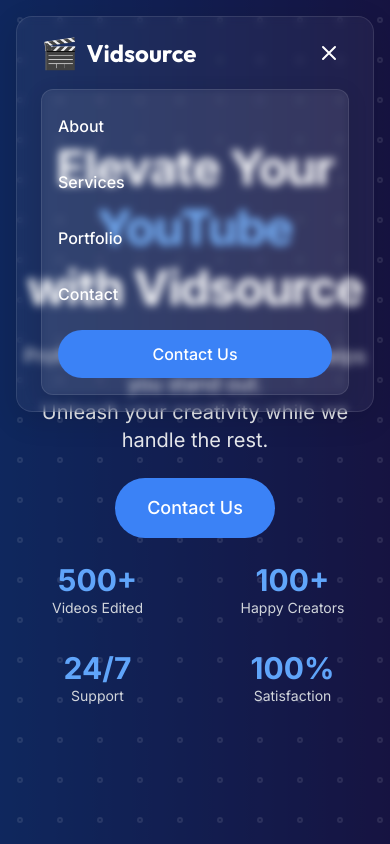
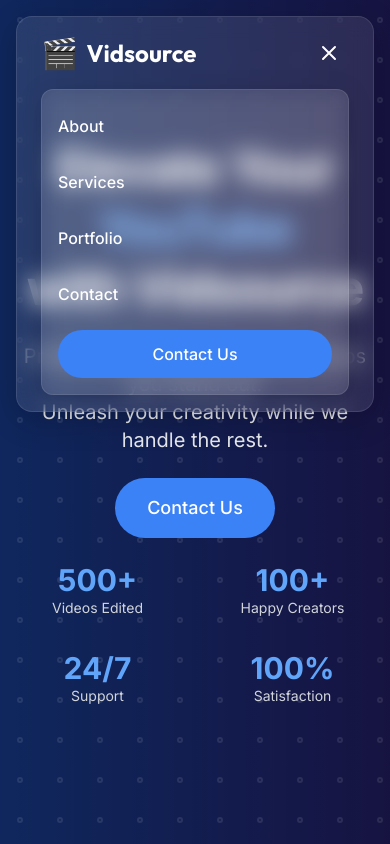
Before and after one commit to csshimanshu/Video-Sourcing-Agency, a Next.js app: page / in a window 390 px wide. Both pictures are taken after a click on the button "Toggle menu". Shown: the top 844 px of the page. Built offline with nearby package versions, Linux system fonts and the light colour scheme.

Commit message:
Increase header visibility with higher opacity and stronger shadow

```diff
--- a/app/components/layout/Header.tsx
+++ b/app/components/layout/Header.tsx
@@ -40,8 +40,8 @@ export default function Header() {
 
   return (
     <header className="fixed w-full z-50 px-4" style={{ top: '1rem' }}>
-      <div className={`container mx-auto px-6 py-4 rounded-2xl border border-white/10 backdrop-blur-sm shadow-[0_8px_30px_rgb(0,0,0,0.12)] ${
-        isScrolled ? 'bg-white/20' : 'bg-white/5'
+      <div className={`container mx-auto px-6 py-4 rounded-2xl border border-white/10 backdrop-blur-md shadow-[0_8px_32px_rgb(0,0,0,0.2)] ${
+        isScrolled ? 'bg-white/30' : 'bg-white/10'
       }`}>
         <div className="flex justify-between items-center">
           <Link href="/" className="flex items-center space-x-2">
@@ -115,8 +115,8 @@ export default function Header() {
         </div>
 
         {/* Mobile Menu */}
-        <div className={`md:hidden mt-4 rounded-xl border border-white/10 backdrop-blur-sm shadow-[0_4px_20px_rgb(0,0,0,0.1)] ${
-          isScrolled ? 'bg-white/20' : 'bg-white/5'
+        <div className={`md:hidden mt-4 rounded-xl border border-white/10 backdrop-blur-md shadow-[0_4px_24px_rgb(0,0,0,0.15)] ${
+          isScrolled ? 'bg-white/30' : 'bg-white/10'
         } ${
           isMobileMenuOpen ? 'block' : 'hidden'
         }`}>
```
